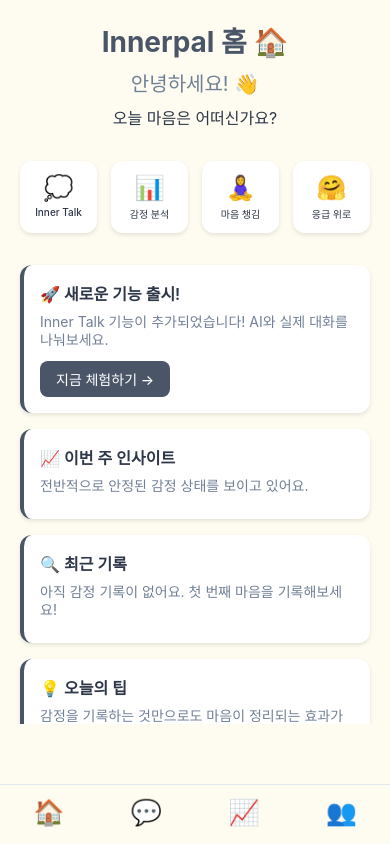
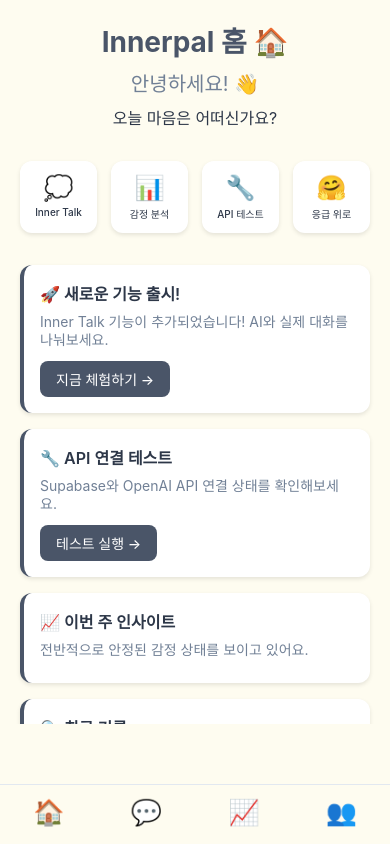
Before and after one commit to did88/Innerpal, a React Native app: screen / in a window 390 px wide. Built offline with nearby package versions, Linux system fonts and the light colour scheme; no server answers.

Commit message:
Update App.js to include API test screen with navigation

```diff
--- a/App.js
+++ b/App.js
@@ -7,6 +7,7 @@ import { StyleSheet, View, Text, ActivityIndicator, ScrollView, TouchableOpacity
 
 // 실제 구현된 화면들
 import InnerTalkScreen from './screens/InnerTalkScreen';
+import ApiTestScreen from './screens/ApiTestScreen';
 
 const { height: screenHeight } = Dimensions.get('window');
 
@@ -57,11 +58,11 @@ const HomeScreen = ({ navigation }) => (
 
         <TouchableOpacity
           style={styles.actionButton}
-          onPress={() => alert('마음 챙김 기능 개발 중입니다!')}
+          onPress={() => navigation.navigate('ApiTest')}
           activeOpacity={0.7}
         >
-          <Text style={styles.actionEmoji}>🧘‍♀️</Text>
-          <Text style={styles.actionText}>마음 챙김</Text>
+          <Text style={styles.actionEmoji}>🔧</Text>
+          <Text style={styles.actionText}>API 테스트</Text>
         </TouchableOpacity>
 
         <TouchableOpacity
@@ -82,6 +83,17 @@ const HomeScreen = ({ navigation }) => (
           onPress={() => navigation.navigate('InnerTalk')}
         >
           <Text style={styles.cardButtonText}>지금 체험하기 →</Text>
+        </TouchableOpacity>
+      </View>
+
+      <View style={styles.card}>
+        <Text style={styles.cardTitle}>🔧 API 연결 테스트</Text>
+        <Text style={styles.cardText}>Supabase와 OpenAI API 연결 상태를 확인해보세요.</Text>
+        <TouchableOpacity
+          style={styles.cardButton}
+          onPress={() => navigation.navigate('ApiTest')}
+        >
+          <Text style={styles.cardButtonText}>테스트 실행 →</Text>
         </TouchableOpacity>
       </View>
 
@@ -140,6 +152,13 @@ const ProfileScreen = ({ navigation }) => (
         onPress={() => alert('프로필 설정 기능을 개발 중입니다!')}
       >
         <Text style={styles.demoButtonText}>설정 열기</Text>
+      </TouchableOpacity>
+
+      <TouchableOpacity
+        style={[styles.demoButton, { backgroundColor: '#ED8936', marginTop: 12 }]}
+        onPress={() => navigation.navigate('ApiTest')}
+      >
+        <Text style={styles.demoButtonText}>🔧 API 테스트</Text>
       </TouchableOpacity>
     </ScrollView>
   </View>
@@ -280,6 +299,22 @@ export default function App() {
         />
         <Stack.Navigator screenOptions={{ headerShown: false }}>
           <Stack.Screen name="MainTabs" component={MainTabs} />
+          <Stack.Screen
+            name="ApiTest"
+            component={ApiTestScreen}
+            options={{
+              headerShown: true,
+              title: 'API 연결 테스트',
+              headerStyle: {
+                backgroundColor: APP_CONFIG.colors.background,
+              },
+              headerTitleStyle: {
+                color: APP_CONFIG.colors.text,
+                fontWeight: '600',
+              },
+              headerTintColor: APP_CONFIG.colors.primary,
+            }}
+          />
         </Stack.Navigator>
       </NavigationContainer>
     </SafeAreaView>
```
